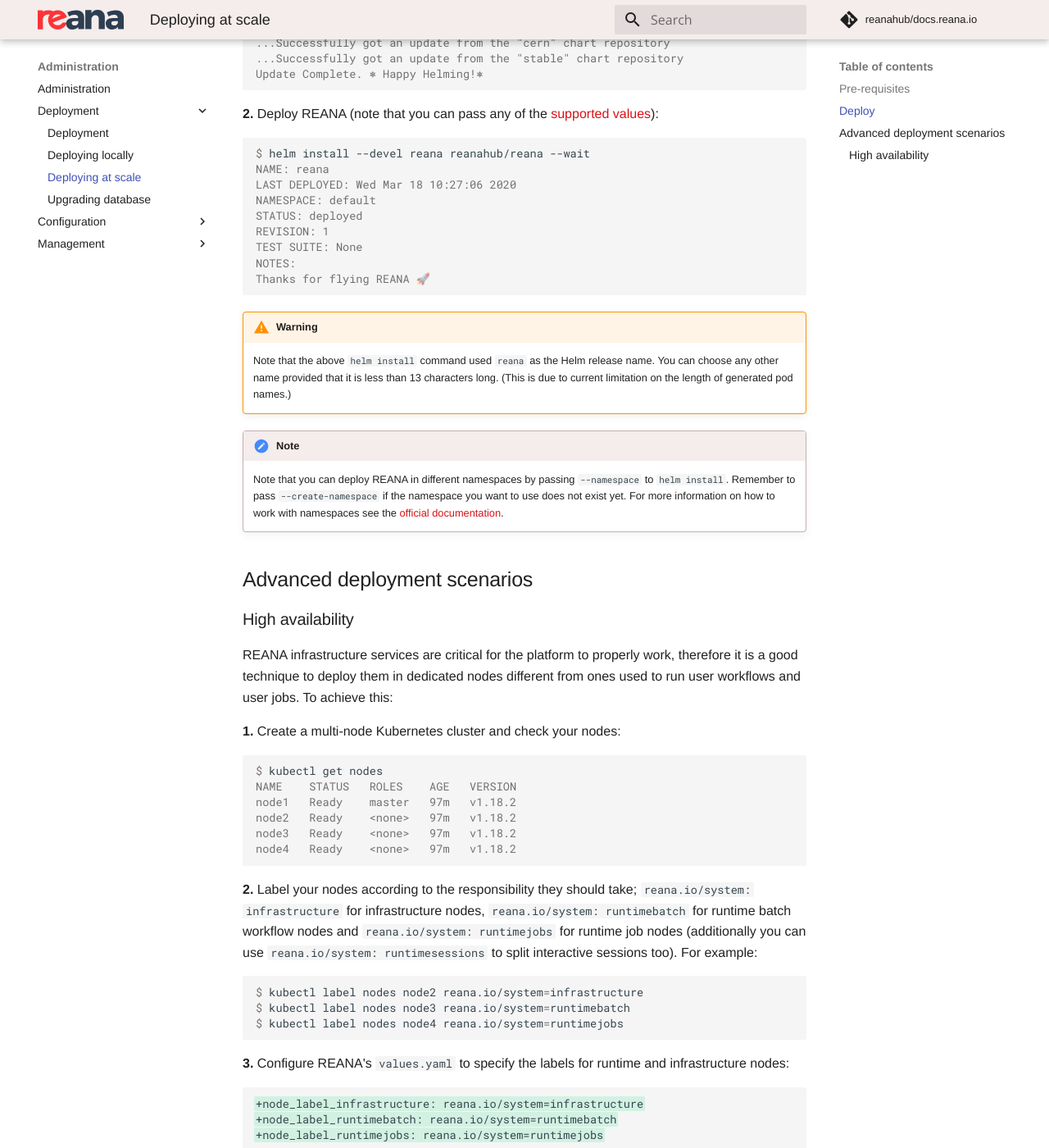
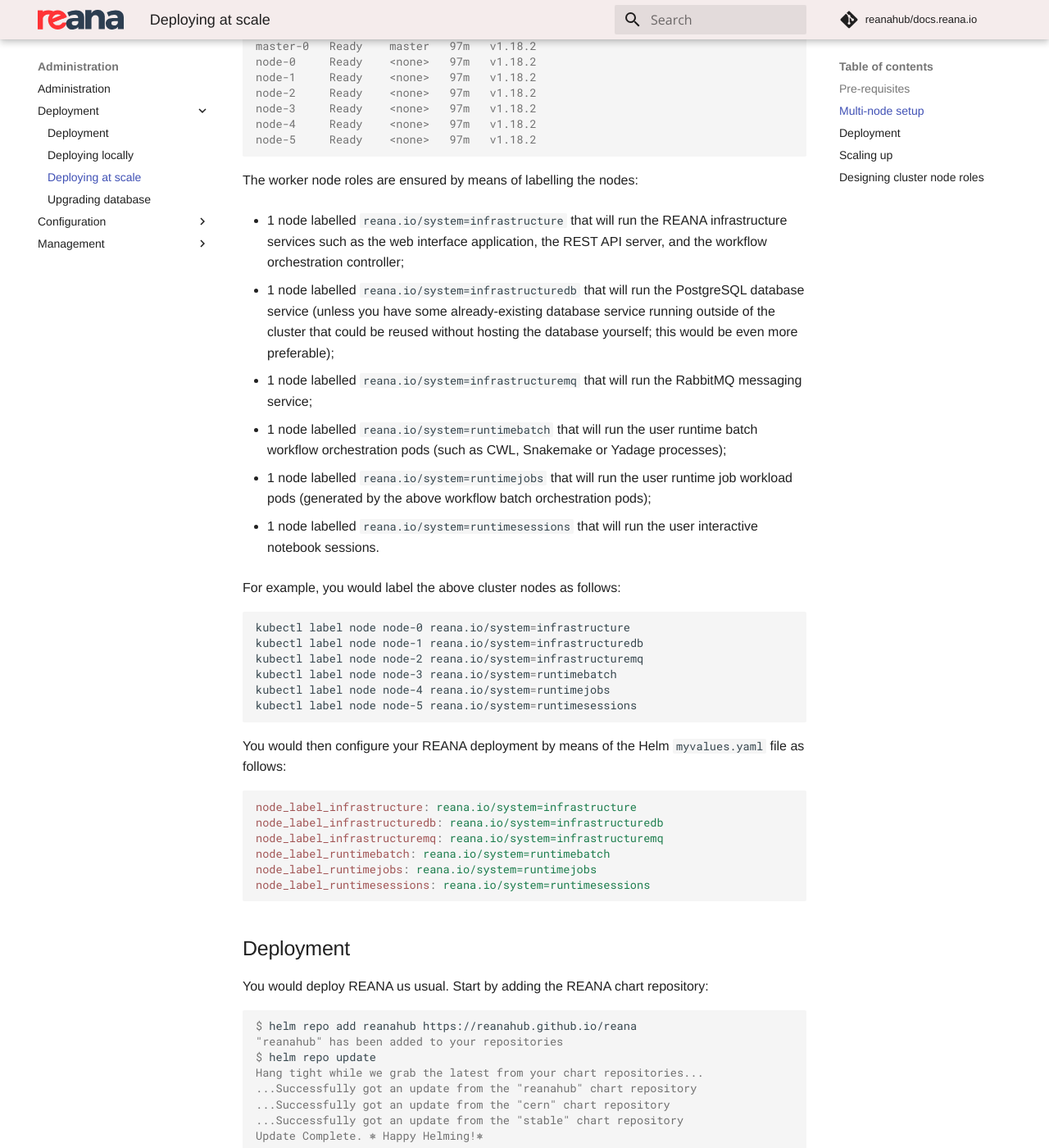
Before and after one commit to reanahub/docs.reana.io, an MkDocs documentation site: the page built from docs/administration/deployment/deploying-at-scale/index.md, in a window 1280 px wide and 1400 px high, scrolled down 809 px. Shown: the whole window at 82% size. Built offline with MkDocs 1.6.1 and Material for MkDocs 9.7.7, drawn with Linux system fonts in a browser that asks for light colours; comment, search, counter and statistics services are not loaded; some of the changed text lies outside the part shown.

Commit message:
docs(deploying-at-scale): enrich info about multi-node setup (#214)
Closes #126

````diff
--- a/docs/administration/deployment/deploying-at-scale/index.md
+++ b/docs/administration/deployment/deploying-at-scale/index.md
@@ -1,19 +1,90 @@
 # Deploying at scale
 
-REANA can be easily deployed on large Kubernetes clusters using Helm. Useful for production instances.
+REANA can be easily deployed on large Kubernetes clusters consisting of many
+nodes. This is useful for production instances with many users and many
+concurrent jobs.
 
 ## Pre-requisites
 
-- A Kubernetes cluster with version between v1.19 and v1.25 (included)
-- Helm v3
-- A shared file system to host all analyses' workspaces when running in a multinode deployment setup. See [Configuring storage volumes](../../configuration/configuring-storage-volumes).
+- A Kubernetes cluster with version greater than v1.21;
+- Helm v3;
+- A shared POSIX file system volume (such as CephFS, NFS) to host the REANA
+  infrastructure volumes and the user runtime workspaces. The shared file system
+  is necessary for any multi-node deployment conditions. See [Configuring storage
+  volumes](../../configuration/configuring-storage-volumes).
 
-!!! note
-    If you do not have any particular distributed file system in your Kubernetes cluster, you can easily [deploy an NFS network file system following our documentation](../../configuration/configuring-storage-volumes#nfs).
+## Multi-node setup
 
-## Deploy
+For a scalable multi-user deployment of REANA, it is essential to use a
+Kubernetes cluster consisting of several nodes.
 
-**1.** Add REANA chart repository:
+We shall be separating various REANA services into various dedicated nodes in
+order to ensure that the user runtime workloads would not interfere with the
+REANA infrastructure services that are critical for the platform to operate.
+
+We recommend to start with at least six worker nodes:
+
+```console
+$ kubectl get nodes
+NAME       STATUS   ROLES    AGE   VERSION
+master-0   Ready    master   97m   v1.18.2
+node-0     Ready    <none>   97m   v1.18.2
+node-1     Ready    <none>   97m   v1.18.2
+node-2     Ready    <none>   97m   v1.18.2
+node-3     Ready    <none>   97m   v1.18.2
+node-4     Ready    <none>   97m   v1.18.2
+node-5     Ready    <none>   97m   v1.18.2
+```
+
+The worker node roles are ensured by means of labelling the nodes:
+
+- 1 node labelled `reana.io/system=infrastructure` that will run the REANA
+  infrastructure services such as the web interface application, the REST API
+  server, and the workflow orchestration controller;
+
+- 1 node labelled `reana.io/system=infrastructuredb` that will run the
+  PostgreSQL database service (unless you have some already-existing database
+  service running outside of the cluster that could be reused without hosting the
+  database yourself; this would be even more preferable);
+
+- 1 node labelled `reana.io/system=infrastructuremq` that will run the RabbitMQ
+  messaging service;
+
+- 1 node labelled `reana.io/system=runtimebatch` that will run the user runtime
+  batch workflow orchestration pods (such as CWL, Snakemake or Yadage processes);
+
+- 1 node labelled `reana.io/system=runtimejobs` that will run the user runtime
+  job workload pods (generated by the above workflow batch orchestration pods);
+
+- 1 node labelled `reana.io/system=runtimesessions` that will run the user
+  interactive notebook sessions.
+
+For example, you would label the above cluster nodes as follows:
+
+```bash
+kubectl label node node-0 reana.io/system=infrastructure
+kubectl label node node-1 reana.io/system=infrastructuredb
+kubectl label node node-2 reana.io/system=infrastructuremq
+kubectl label node node-3 reana.io/system=runtimebatch
+kubectl label node node-4 reana.io/system=runtimejobs
+kubectl label node node-5 reana.io/system=runtimesessions
+```
+
+You would then configure your REANA deployment by means of the Helm
+`myvalues.yaml` file as follows:
+
+```yaml
+node_label_infrastructure: reana.io/system=infrastructure
+node_label_infrastructuredb: reana.io/system=infrastructuredb
+node_label_infrastructuremq: reana.io/system=infrastructuremq
+node_label_runtimebatch: reana.io/system=runtimebatch
+node_label_runtimejobs: reana.io/system=runtimejobs
+node_label_runtimesessions: reana.io/system=runtimesessions
+```
+
+## Deployment
+
+You would deploy REANA us usual. Start by adding the REANA chart repository:
 
 ```console
 $ helm repo add reanahub https://reanahub.github.io/reana
@@ -26,10 +97,13 @@ Hang tight while we grab the latest from your chart repositories...
 Update Complete. ⎈ Happy Helming!⎈
 ```
 
-**2.** Deploy REANA (note that you can pass any of the [supported values](https://github.com/reanahub/reana/blob/master/helm/reana/README.md)):
+Continue with deploying REANA using your `myvalues.yaml` Helm values file: (see
+the list of [supported Helm
+values](https://github.com/reanahub/reana/blob/master/helm/reana/README.md))
 
 ```console
-$ helm install --devel reana reanahub/reana --wait
+$ vim myvalues.yaml  # customise your desired Helm values
+$ helm install reana reanahub/reana -f myvalues.yaml --wait
 NAME: reana
 LAST DEPLOYED: Wed Mar 18 10:27:06 2020
 NAMESPACE: default
@@ -42,42 +116,73 @@ Thanks for flying REANA 🚀
 
 !!! warning
 
-    Note that the above `helm install` command used `reana` as the Helm release name. You can choose any other name provided that it is less than 13 characters long. (This is due to current limitation on the length of generated pod names.)
+    Note that the above `helm install` command used `reana` as the Helm release
+    name. You can choose any other name provided that it is less than 13 characters
+    long. (This is due to current limitation on the length of generated pod names.)
 
 !!! note
-    Note that you can deploy REANA in different namespaces by passing `--namespace` to `helm install`. Remember to pass `--create-namespace` if the namespace you want to use does not exist yet. For more information on how to work with namespaces see the [official documentation](https://kubernetes.io/docs/concepts/overview/working-with-objects/namespaces/).
 
-## Advanced deployment scenarios
+    Note that you can deploy REANA in different namespaces by passing `--namespace`
+    to `helm install`. Remember to pass `--create-namespace` if the namespace you
+    want to use does not exist yet. For more information on how to work with
+    namespaces, please see the [Kubernetes namespace
+    documentation](https://kubernetes.io/docs/concepts/overview/working-with-objects/namespaces/).
 
-### High availability
+## Scaling up
 
-REANA infrastructure services are critical for the platform to properly work, therefore it is a good technique to deploy them in dedicated nodes different from ones used to run user workflows and user jobs. To achieve this:
+With the above multi-node deployment scenario, it is easy to scale the cluster
+up for running heavier workloads or for welcoming more concurrent users, should
+the service evolve it that direction. You would keep the 3 infrastructure nodes
+and scale the 2 runtime nodes (1 batch, 1 jobs) as your needs grow.
 
-**1.** Create a multi-node Kubernetes cluster and check your nodes:
+For example, you could add to the cluster 50 new nodes, 10 for batch and 40 for
+jobs, and label these new nodes with `reana.io/system=runtimebatch` and
+`reana.io/system=runtimejobs` labels, and REANA would automatically recognise
+and use the new nodes for executing user workloads without any further change.
 
-```console
-$ kubectl get nodes
-NAME    STATUS   ROLES    AGE   VERSION
-node1   Ready    master   97m   v1.18.2
-node2   Ready    <none>   97m   v1.18.2
-node3   Ready    <none>   97m   v1.18.2
-node4   Ready    <none>   97m   v1.18.2
-```
+Ditto, if you see that users are preferring to run numerous Jupyter notebook
+sessions, you could add new nodes labelled `reana.io/system=runtimesessions`,
+and REANA would automatically use them to run Jupyter notebooks for users.
 
-**2.** Label your nodes according to the responsibility they should take; `reana.io/system: infrastructure` for infrastructure nodes, `reana.io/system: runtimebatch` for runtime batch workflow nodes and `reana.io/system: runtimejobs` for runtime job nodes (additionally you can use `reana.io/system: runtimesessions` to split interactive sessions too). For example:
+A typical production deployment could therefore look like:
 
-```console
-$ kubectl label nodes node2 reana.io/system=infrastructure
-$ kubectl label nodes node3 reana.io/system=runtimebatch
-$ kubectl label nodes node4 reana.io/system=runtimejobs
-```
+- 1 infrastructure app node (labelled `reana.io/system=infrastructure`)
+- 1 infrastructure DB node (labelled `reana.io/system=infrastructuredb`)
+- 1 infrastructure RabbitMQ node (labelled `reana.io/system=infrastructuremq`)
+- 5 runtime interactive session nodes (labelled `reana.io/system=runtimesessions`)
+- 10 runtime batch nodes (labelled `reana.io/system=runtimebatch`)
+- 40 runtime job nodes (labelled `reana.io/system=runtimejobs`)
 
-**3.** Configure REANA's `values.yaml` to specify the labels for runtime and infrastructure nodes:
+Here, the first three infrastructure role nodes should be kept stable, whilst
+the last three runtime role nodes can be added and removed at will, based on
+increasing or decreasing user workload.
 
-```diff
-+node_label_infrastructure: reana.io/system=infrastructure
-+node_label_runtimebatch: reana.io/system=runtimebatch
-+node_label_runtimejobs: reana.io/system=runtimejobs
-```
+We have been operating REANA deployments on clusters of the above setup
+consisting typically of 50-100 nodes and 500-1000 cores, with occasional tests
+using up to 5000 cores.
 
-**4.** Deploy REANA.
+## Designing cluster node roles
+
+The optimal number of how many cluster nodes you should reserve for runtime
+batch workflows, for runtime job workloads, or for runtime notebook sessions
+depends on your users and their typical research workflows that the cluster is
+running.
+
+For example, assuming a cluster node of `m2.large` flavour, i.e. about 8 CPU
+cores and 16 GB memory per node, one such runtime job node can comfortably hold
+8 concurrent user jobs at the full speed (since 1 node has 8 CPU cores). (The
+batch jobs do not require full CPU, since the workflow orchestration processes
+do not consume a lot of CPUs; they mostly launch user jobs and then wait for
+their execution.) Hence, 1 such runtime job node could run comfortably 8 user
+jobs, should the memory suffice. (If the workflows are not CPU-bound but
+memory-bound, then using higher RAM node flavours could be would be necessary.)
+
+Another important consideration is the typical parallelism of the user
+workflows. For example, if the nature of the physics workflows that are run the
+most on the system is such that 1 workflow typically generates 4 very lengthy
+parallel n-tupling jobs that are running for hours, followed by relatively
+quicker statistical analysis jobs after them, then the overall job throughput
+would be most likely determined by the former n-tupling jobs, and we may expect
+1 runtime job node to serve up to 2 workflows only. Hence, if we would like to
+run 80 such workflows concurrently, then we would need to have about 40 runtime
+job nodes in order to run the user workloads at optimal sustainable full speed.
````
